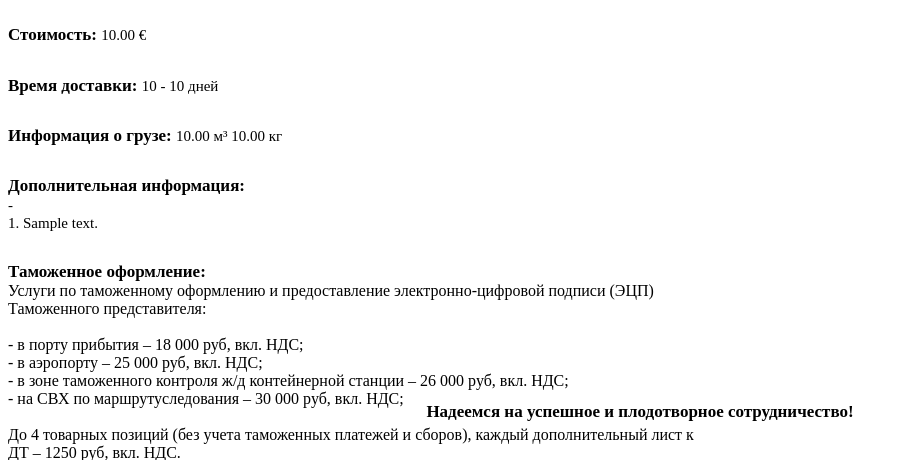
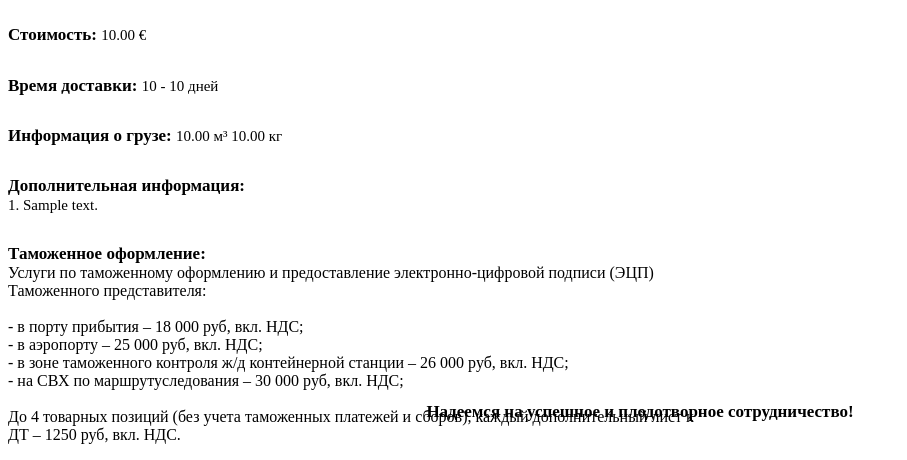
Before and after one commit to mnogoruk/fastcustoms, a Django app: template report/templates/report.html in a window 1280 px wide. Shown: the part 312-772 px from the top of the page, without its empty margins (0-907 px from the left). Run offline with Django 3.2, Linux system fonts and the light colour scheme; tables that the repository leaves empty hold one stand-in row (values such as "Sample post"); the template is opened without the code that fills it: values that come from a table or form of the project are taken from there, most other values are stand-ins (such as "Sample title", 1, 10 or a date in 2020); parts of the project's set-up code (start-up, migrations or seed data) failed here and were passed over.

Commit message:
fix report tmplate

```diff
--- a/report/templates/report.html
+++ b/report/templates/report.html
@@ -133,7 +133,6 @@
                 <span class="info-title">Дополнительная информация:</span>
                 {% for route in extra.routes %}
                     <div>
-                        <span class="info-descr extra-title">{% firstof route.source.alias_ru route.source.alias_en route.source.name %} - {% firstof route.source.alias_ru route.source.alias_en route.source.name %}</span>
                         {% for message in route.description %}
                             <div>
                                 <span class="info-descr extra-item">{{ forloop.counter }}. {{ message }}</span>
```
